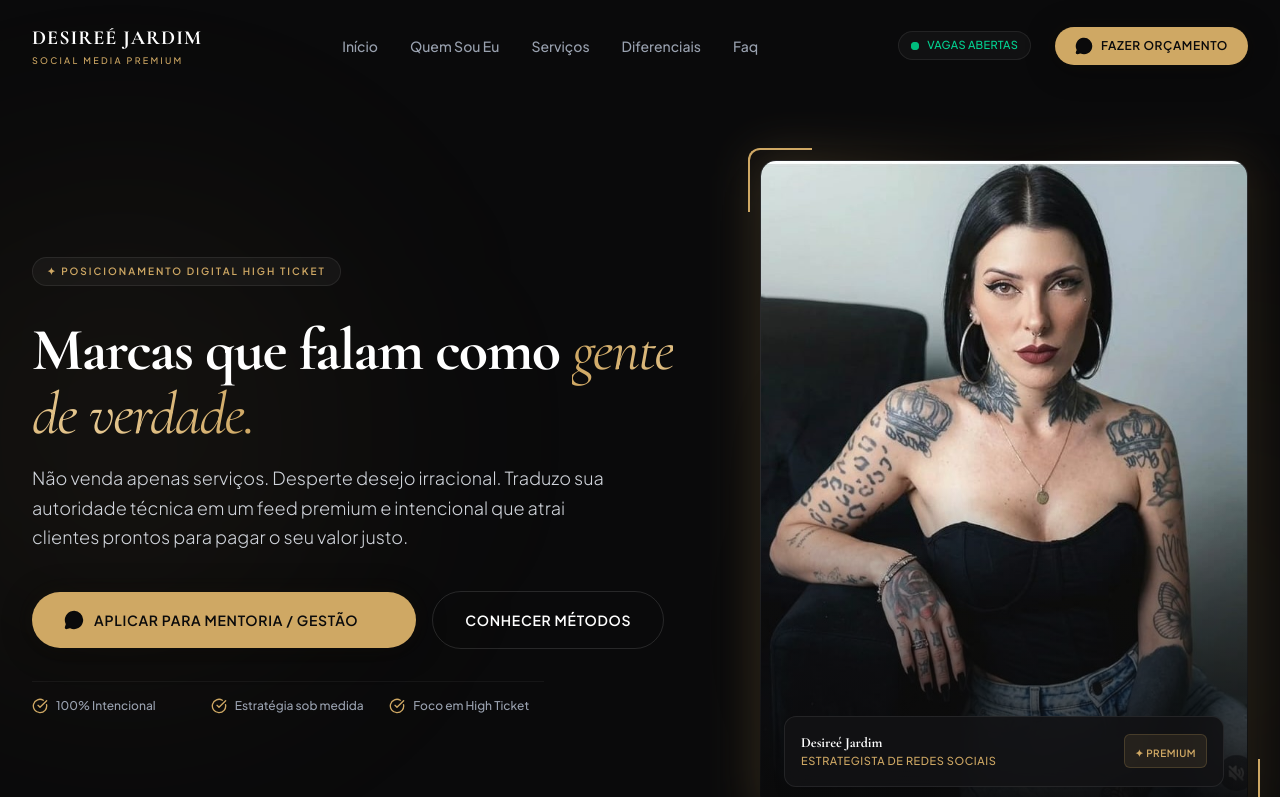
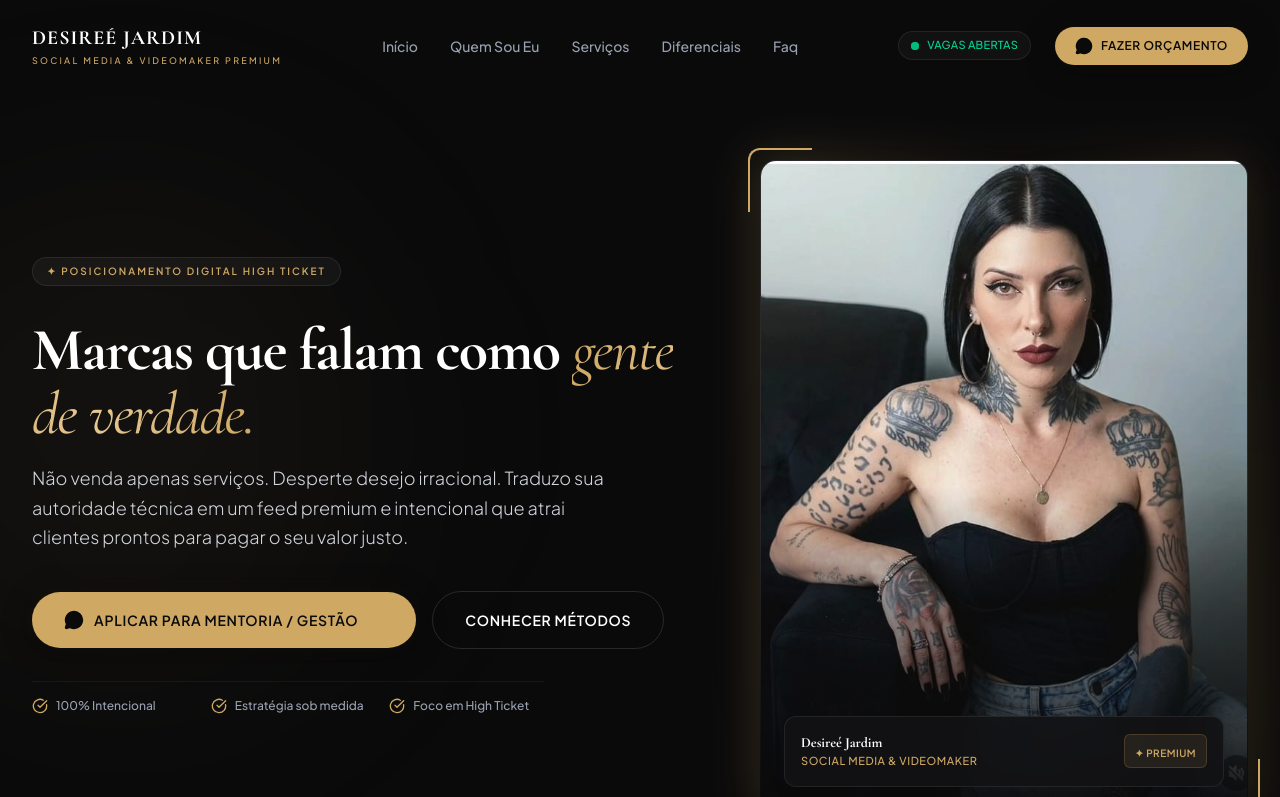
Before and after one commit to TalitaKeyse/Desire-Jardim-social-media, a React (Vite) app in the folder Desirei/: page / in a window 1280 px wide. Shown: the top 797 px of the page. Built offline with nearby package versions, Linux system fonts and the light colour scheme.

Commit message:
Add files via upload

```diff
--- a/Desirei/src/components/Footer.tsx
+++ b/Desirei/src/components/Footer.tsx
@@ -21,7 +21,7 @@ export default function Footer() {
                 DESIREÉ JARDIM
               </span>
               <span className="text-[9px] font-sans uppercase tracking-[0.25em] text-brand-gold font-medium mt-0.5">
-                Social Media Premium
+                Social Media & Videomaker Premium
               </span>
             </div>
             <p className="font-sans font-light text-xs sm:text-sm text-gray-400 max-w-sm leading-relaxed">
--- a/Desirei/src/components/Header.tsx
+++ b/Desirei/src/components/Header.tsx
@@ -49,7 +49,7 @@ export default function Header() {
               DESIREÉ JARDIM
             </span>
             <span className="text-[9px] font-sans uppercase tracking-[0.25em] text-brand-gold font-medium mt-0.5">
-              Social Media Premium
+              Social Media & Videomaker Premium
             </span>
           </div>
 
--- a/Desirei/src/components/Hero.tsx
+++ b/Desirei/src/components/Hero.tsx
@@ -126,7 +126,7 @@ export default function Hero() {
               <div className="absolute bottom-6 left-6 right-6 bg-brand-dark-card/90 backdrop-blur-md border border-white/[0.08] p-4 rounded-xl z-20 flex items-center justify-between shadow-lg">
                 <div>
                   <h3 className="font-display font-bold text-sm text-white">Desireé Jardim</h3>
-                  <p className="text-[11px] text-brand-gold uppercase tracking-wider font-sans font-medium">Estrategista de Redes Sociais</p>
+                  <p className="text-[11px] text-brand-gold uppercase tracking-wider font-sans font-medium">Social Media & Videomaker</p>
                 </div>
                 <div className="bg-brand-gold/10 px-2.5 py-1 rounded-md border border-brand-gold/20">
                   <span className="text-[10px] text-brand-gold font-sans font-semibold tracking-wider">✦ PREMIUM</span>
--- a/Desirei/src/components/Services.tsx
+++ b/Desirei/src/components/Services.tsx
@@ -1,5 +1,5 @@
 import React from "react";
-import { Compass, Sparkles, Palette, TrendingUp, CheckCircle, MessageCircle } from "lucide-react";
+import { Compass, Sparkles, Palette, TrendingUp, CheckCircle, MessageCircle, Video } from "lucide-react";
 import { SERVICES, WHATSAPP_LINK } from "../data";
 import { motion } from "motion/react";
 
@@ -8,6 +8,7 @@ const iconMap: Record<string, React.ComponentType<{ className?: string }>> = {
   Sparkles: Sparkles,
   Palette: Palette,
   TrendingUp: TrendingUp,
+  Video: Video,
 };
 
 export default function Services() {
--- a/Desirei/src/data.ts
+++ b/Desirei/src/data.ts
@@ -35,6 +35,18 @@ export const SERVICES: Service[] = [
       "Design refinado de posts estáticos, carrosséis e capas de Reels",
       "Identidade visual de Stories e destaques inesquecíveis",
       "Guia de estética para fotos, ensaio profissional e cenários"
+    ]
+  },
+  {
+    id: "videomaker",
+    title: "Direção Audiovisual & Videomaker",
+    description: "Captação de imagem de alto padrão estético, edição cinematográfica, direção de cena personalizada e criação de Reels magnéticos que prendem a atenção e geram desejo imediato.",
+    icon: "Video",
+    details: [
+      "Equipamentos e captação de imagem profissional (com atendimento presencial / Brasília-DF)",
+      "Roteirização cinematográfica estruturada com ganchos de retenção e chamadas para ação",
+      "Edição dinâmica premium, color grading sofisticado, efeitos visuais sutis e sound design de impacto",
+      "Direção de presença de vídeo para destravar sua comunicação de forma confiante, natural e elegante"
     ]
   }
 ];
```
